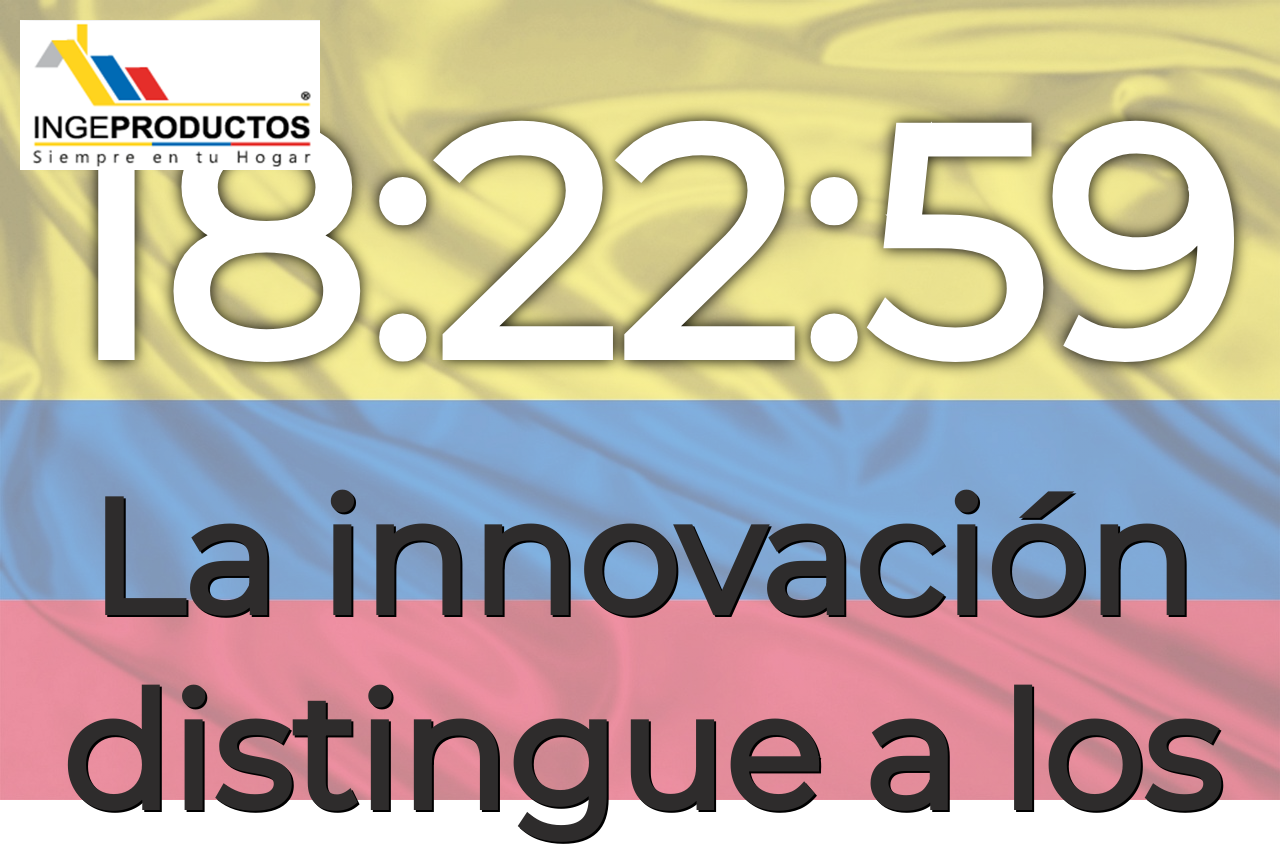
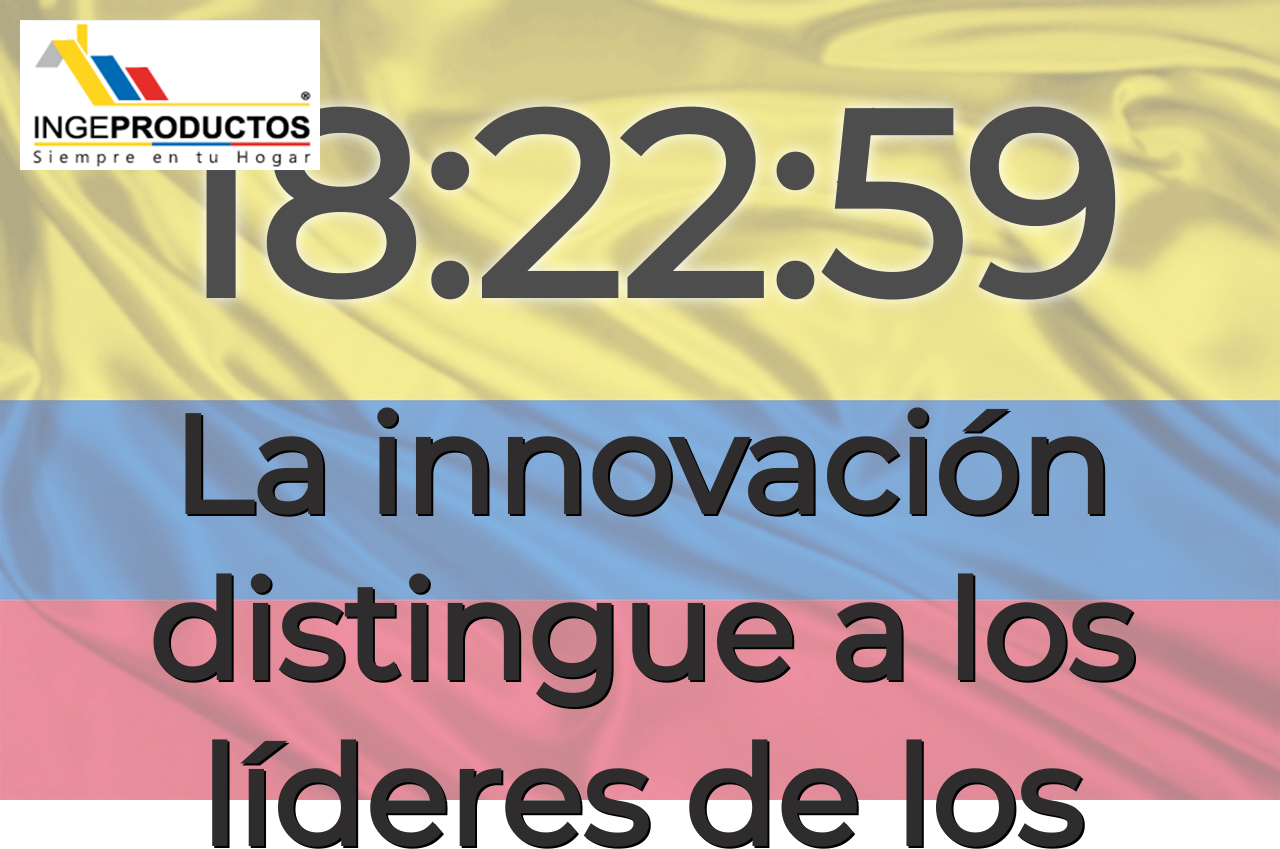
Before and after one commit to xavirafa/TABLERO-1, a plain HTML site: page index2.html in a window 1280 px wide. Shown: the top 849 px of the page. Drawn offline with Linux system fonts and the light colour scheme.

Commit message:
Add files via upload

```diff
--- a/style.css
+++ b/style.css
@@ -76,34 +76,34 @@ body {
 }
 
 h1 {
-  color: #FFFFFF;
-  font-size: 20rem;
+  color: #4d4d4d;
+  font-size: 16rem;
   font-family: 'Montserrat', sans-serif;
   text-align: center;
   margin: 50px 0 0 0;
-  text-shadow: 0px 0px 15px black;
+  text-shadow: 0px 0px 15px rgb(255, 255, 255);
 
 }
 
 p {
-  color: #fcd31c;
-  font-size: 9rem;
+  color: #4d4d4d;
+  font-size: 7rem;
   font-family: 'Montserrat', sans-serif;
   text-align: center;
-  margin: 5px 0;
-  text-shadow: 0px 0px 20px black;
+  margin: 4px 0;
+  text-shadow: 0px 0px 10px rgb(255, 255, 255);
 
 }
 
 #day {
   font-weight: bold;
-  text-shadow: 0px 0px 40px black;
+  text-shadow: 0px 0px 15px rgb(255, 255, 255);
 
 }
 
 #motivational-message {
   color: #2e2c2c; /* Puedes cambiar este color si deseas uno diferente */
-  font-size: 10rem; /* Aumenta el tamaño de fuente para mejorar la legibilidad desde lejos */
+  font-size: 8.5rem; /* Aumenta el tamaño de fuente para mejorar la legibilidad desde lejos */
   font-family: 'Montserrat', sans-serif; /* Cambia la fuente a Roboto */
   font-weight: bold; /* Ajusta el grosor de la fuente */
   text-shadow: 2px 2px 0px rgba(0, 0, 0, 2); /* Mantiene la sombra de texto existente */
```
